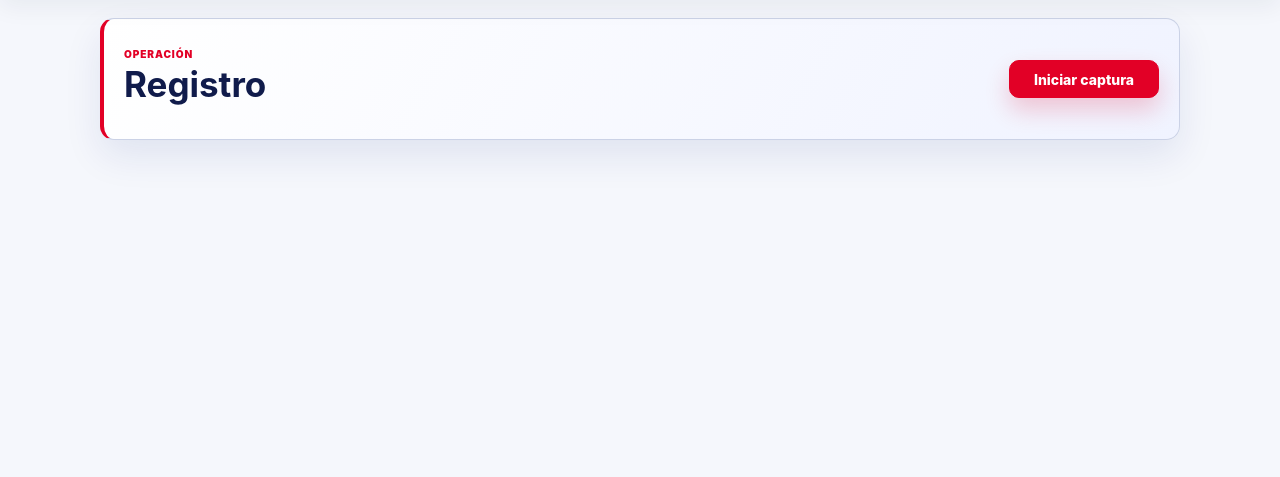
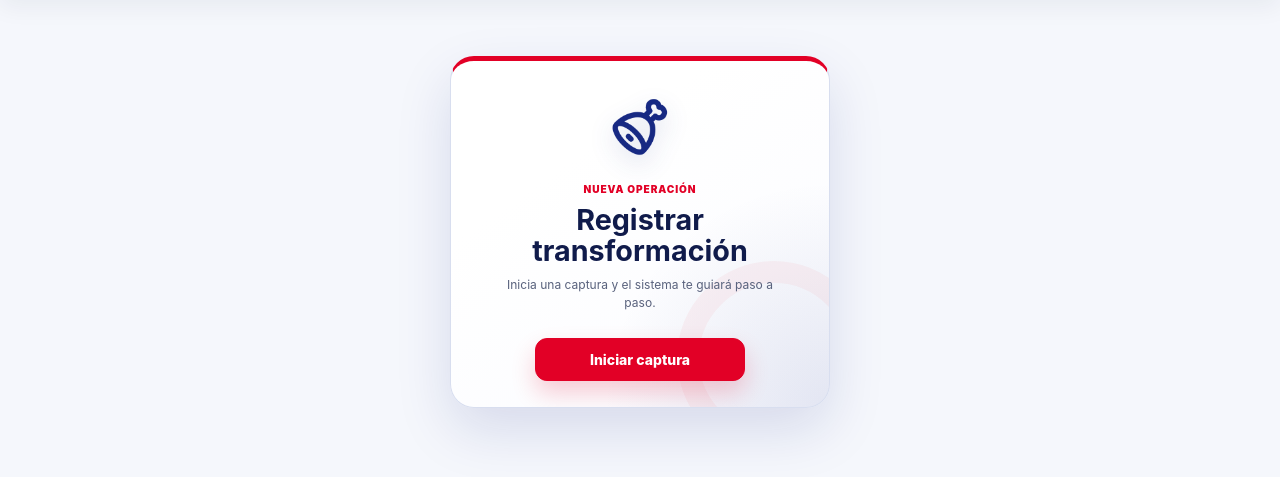
Before and after one commit to TheRimura/Contpaqi-Comercial-Pro, a FastAPI app: template app/templates/dashboard.html in a window 1280 px wide. Shown: the part 65-542 px from the top of the page. Run offline with FastAPI, Linux system fonts and the light colour scheme; the template is opened without the code that fills it: most values are stand-ins (such as "Sample title", 1, 10 or a date in 2020).

Commit message:
cambio de diseño basico

```diff
--- a/app/static/css/styles.css
+++ b/app/static/css/styles.css
@@ -101,19 +101,76 @@ h1, h2, h3, p { margin-top: 0; }
 .page-heading p:last-child { margin: 0; color: var(--muted); }
 
 .landing-card {
-    min-height: 122px;
-    max-width: 1080px;
-    margin: 18px auto;
-    background: linear-gradient(120deg, #fff, var(--blue-soft));
+    position: relative;
+    width: min(380px, calc(100vw - 36px));
+    min-height: 0;
+    aspect-ratio: 1.08 / 1;
+    align-items: center;
+    justify-content: center;
+    flex-direction: column;
+    gap: 26px;
+    margin: clamp(34px, 7vh, 70px) auto 18px;
+    padding: 38px;
+    overflow: hidden;
+    border: 1px solid #d8deef;
+    border-top: 5px solid var(--red);
+    border-radius: 24px;
+    background:
+        radial-gradient(circle at 100% 100%, rgba(23, 41, 131, .10), transparent 44%),
+        linear-gradient(145deg, #fff 30%, #fafbff);
+    box-shadow: 0 22px 55px rgba(13, 32, 126, .13);
+    text-align: center;
+}
+
+.landing-card::after {
+    position: absolute;
+    right: -42px;
+    bottom: -48px;
+    width: 150px;
+    height: 150px;
+    border: 22px solid rgba(226, 0, 38, .045);
+    border-radius: 50%;
+    content: "";
+    pointer-events: none;
+}
+
+.landing-card-content {
+    position: relative;
+    z-index: 1;
+    display: grid;
+    justify-items: center;
+}
+
+.landing-illustration {
+    width: 82px;
+    height: 82px;
+    margin-bottom: 15px;
+    object-fit: contain;
+    filter: drop-shadow(0 9px 12px rgba(23, 41, 131, .16));
 }
 
 .landing-card h2 {
-    margin-bottom: 6px;
-    font-size: clamp(1.8rem, 3vw, 2.5rem);
+    max-width: 290px;
+    margin: 6px 0 10px;
+    font-size: clamp(1.65rem, 2.5vw, 2.05rem);
+    line-height: 1.08;
+}
+
+.landing-card .landing-description {
+    max-width: 270px;
+    margin: 0;
+    color: var(--muted);
+    font-size: .86rem;
+    line-height: 1.5;
 }
 
 .landing-card > button {
-    min-width: 150px;
+    position: relative;
+    z-index: 1;
+    width: min(210px, 100%);
+    min-width: 0;
+    min-height: 43px;
+    border-radius: 12px;
     box-shadow: 0 12px 24px rgba(226, 0, 38, .2);
 }
 
--- a/app/templates/dashboard.html
+++ b/app/templates/dashboard.html
@@ -39,9 +39,14 @@
     <!-- ==================== VISTA: INICIO ==================== -->
     <main id="vista-inicio" class="workspace">
         <section id="panel-inicio" class="page-heading landing-card">
-            <div>
-                <p class="eyebrow">Operación</p>
-                <h2>Registro</h2>
+            <div class="landing-card-content">
+                <img class="landing-illustration"
+                     src="/static/images/meat-cut.png"
+                     alt=""
+                     aria-hidden="true">
+                <p class="eyebrow">Nueva operación</p>
+                <h2>Registrar transformación</h2>
+                <p class="landing-description">Inicia una captura y el sistema te guiará paso a paso.</p>
             </div>
             <button id="boton-iniciar-captura" type="button">Iniciar captura</button>
         </section>
```
Also changed, not shown: app/static/images/meat-cut.png (added).
